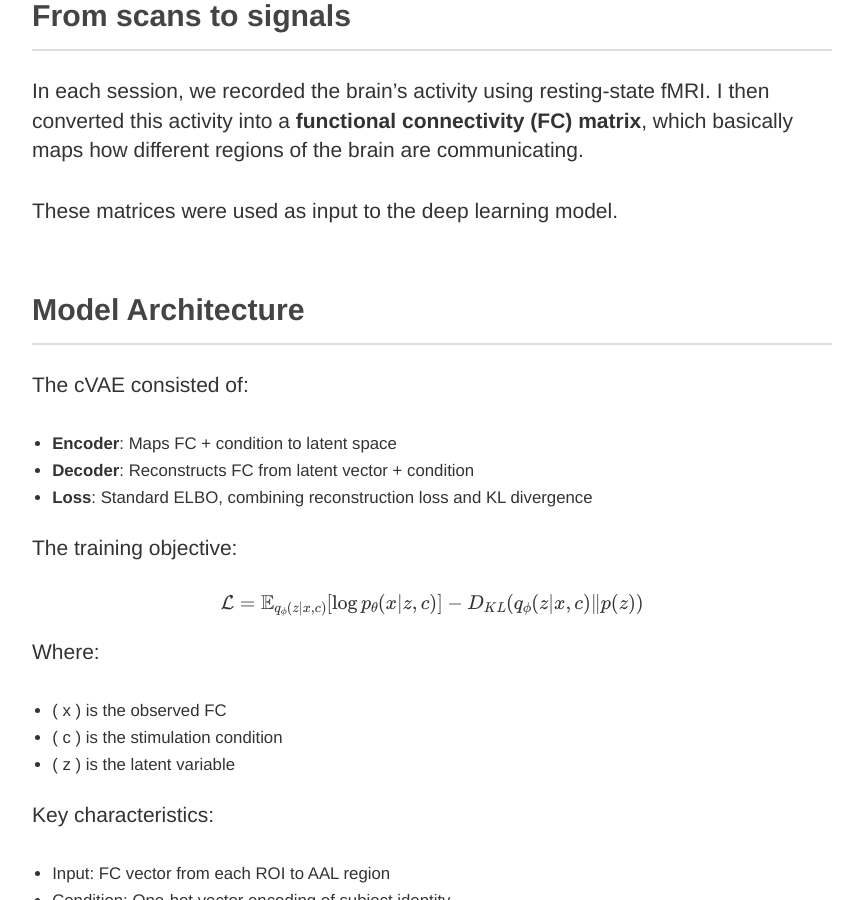
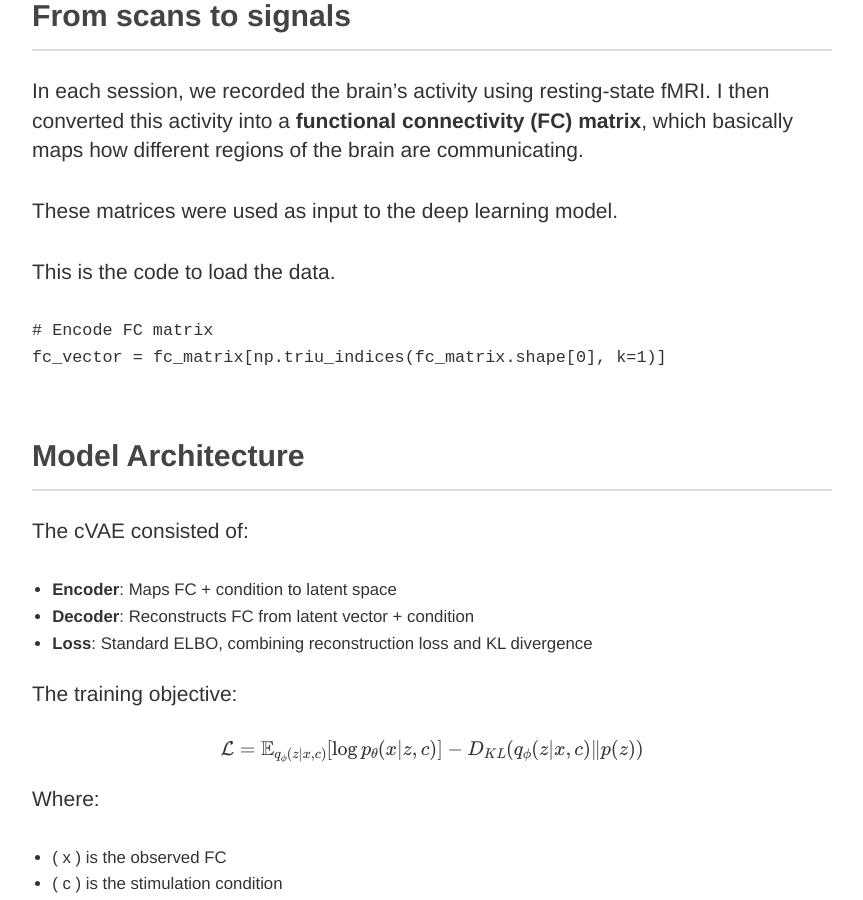
Before and after one commit to QingfangLiu/qingfangliu.github.io, a Jekyll site: the page built from blog/cvae-neuromodulation.md, in a window 1280 px wide and 900 px high, scrolled down 1784 px. Shown: the whole window, without its empty margins (208-1071 px from the left). Built offline with Jekyll 4.4.1, drawn with Linux system fonts in a browser that asks for light colours.

Commit message:
edit cvae python code

````diff
--- a/blog/cvae-neuromodulation.md
+++ b/blog/cvae-neuromodulation.md
@@ -41,6 +41,12 @@ In each session, we recorded the brain's activity using resting-state fMRI. I th
 
 These matrices were used as input to the deep learning model.
 
+This is the code to load the data.
+
+```python
+# Encode FC matrix
+fc_vector = fc_matrix[np.triu_indices(fc_matrix.shape[0], k=1)]
+```
 
 ## Model Architecture
 
````
